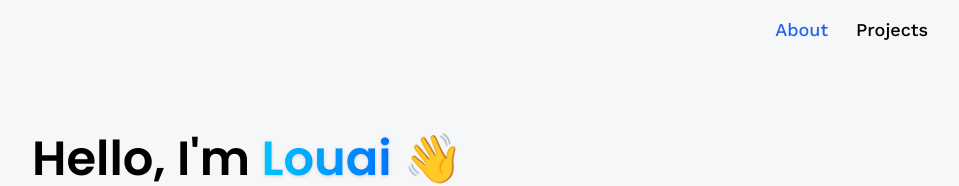
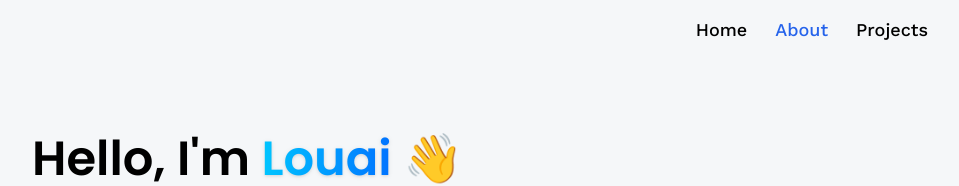
Before and after one commit to LouaiBoudrahem/Louai-Portfolio, a React (Vite) app: page /about in a window 1280 px wide. Shown: the top 186 px of the page, without its empty margins (160-1119 px from the left). Built offline with nearby package versions, Linux system fonts and the light colour scheme; no server answers.

Commit message:
Home page navbar added

```diff
--- a/src/components/Navbar.jsx
+++ b/src/components/Navbar.jsx
@@ -1,13 +1,21 @@
-import { NavLink } from "react-router-dom";
+import { NavLink, useLocation } from "react-router-dom";
 
 import { logo } from "../assets/images";
 
 const Navbar = () => {
+  const location = useLocation();
+  const isHomePage = location.pathname === "/";
+
   return (
     <header className='header'>
       <NavLink to='/'>
       </NavLink>
       <nav className='flex text-lg gap-7 font-medium'>
+        {!isHomePage && (
+          <NavLink to='/' className={({ isActive }) => isActive ? "text-blue-600" : "text-black"}>
+            Home
+          </NavLink>
+        )}
         <NavLink to='/about' className={({ isActive }) => isActive ? "text-blue-600" : "text-black" }>
           About
         </NavLink>
```
Also changed, not shown: 1 other file (tests, documents, lock files or other folders).
